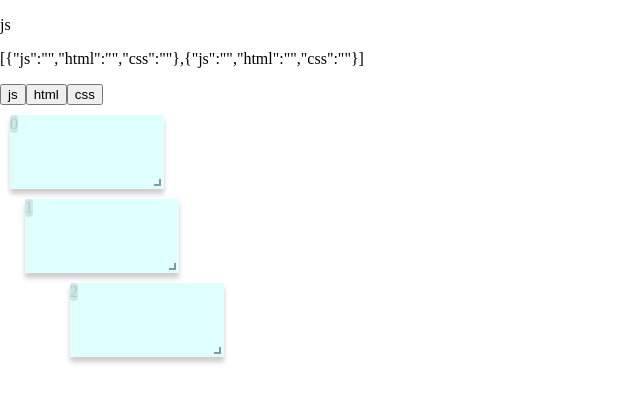
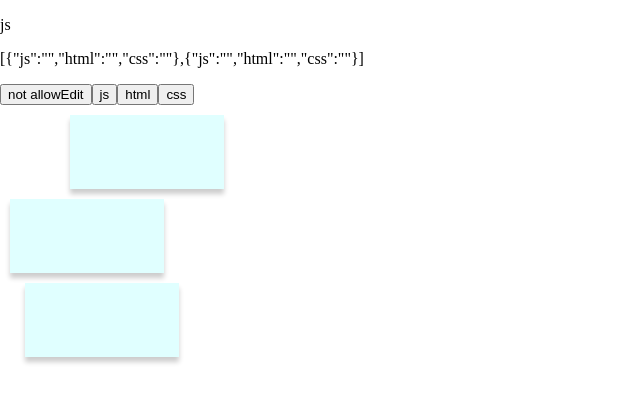
Before and after one commit to kayoroxa/spreadsite-0.1, a Next.js app: page /components/MainCells/MainCells in a window 1280 px wide. Shown: the top 402 px of the page, without its empty margins (0-640 px from the left). Built offline with nearby package versions, Linux system fonts and the light colour scheme.

Commit message:
alow edit

```diff
--- a/src/pages/components/InCell/InCell.tsx
+++ b/src/pages/components/InCell/InCell.tsx
@@ -19,6 +19,7 @@ interface IProps {
   setAllValues: Dispatch<SetStateAction<I_Code[]>>
   index: number
   mode: 'js' | 'html' | 'css'
+  allowEdit: boolean
 }
 
 type ValuesFunc = (prev: I_Code) => I_Code
@@ -28,6 +29,7 @@ export default function InCell({
   setAllValues,
   index,
   mode,
+  allowEdit,
 }: IProps) {
   function handleSetAllValues(index: number, valuesFunc: ValuesFunc) {
     setAllValues(prev => {
@@ -46,6 +48,7 @@ export default function InCell({
 
   return (
     <>
+      {allowEdit && (
         <span
           style={{
             position: 'absolute',
@@ -56,12 +59,15 @@ export default function InCell({
         >
           {index}
         </span>
+      )}
+
       <InsideBox
         value={allValues[index]}
         onValueChange={valueFunc => handleSetAllValues(index, valueFunc)}
         modeLang={mode}
         printBrothers={() => allValues}
         tryEval={tryEval}
+        allowEdit={allowEdit}
       />
     </>
   )
--- a/src/pages/components/InsideBox/InsideBox.tsx
+++ b/src/pages/components/InsideBox/InsideBox.tsx
@@ -15,6 +15,7 @@ interface Props {
   modeLang: 'js' | 'html' | 'css'
   printBrothers: Function
   tryEval: Function
+  allowEdit: boolean
 }
 
 InsideBox.defaultProps = {
@@ -24,7 +25,6 @@ InsideBox.defaultProps = {
 }
 
 const MainStyle = styled.div`
-  cursor: pointer;
   width: 100%;
   height: 100%;
   /* min-height: 100px; */
@@ -50,25 +50,27 @@ export default function InsideBox({
   modeLang,
   printBrothers,
   tryEval,
+  allowEdit,
 }: Props) {
   const [isEditing, setIsEditing] = useState(false)
   // console.log({ id: value, printBrothers: printBrothers() })
+  const showCode = !isEditing || !allowEdit
   return (
     <MainStyle
       onClick={() => setIsEditing(true)}
-      // style={{ cursor: 'pointer', width: '300px', border: '1px solid black' }}
+      style={{ cursor: allowEdit ? 'pointer' : 'default' }}
       cssInput={value.css}
     >
       {/* <div>{value.css}</div> */}
 
-      {modeLang === 'html' && !isEditing && (
+      {modeLang === 'html' && showCode && (
         <div dangerouslySetInnerHTML={{ __html: value.html }} />
       )}
-      {modeLang === 'css' && !isEditing && <div>{value.css}</div>}
-      {modeLang === 'js' && !isEditing && (
+      {modeLang === 'css' && showCode && <div>{value.css}</div>}
+      {modeLang === 'js' && showCode && (
         <div style={{ width: '100%' }}>{tryEval(value.js || '')}</div>
       )}
-      {isEditing && (
+      {isEditing && allowEdit && (
         <EditInPlace
           value={value[modeLang]}
           onChange={(value: ObjLang) =>
--- a/src/pages/components/MainCells/MainCells.tsx
+++ b/src/pages/components/MainCells/MainCells.tsx
@@ -6,11 +6,11 @@ import InCell from '../InCell'
 
 export default function MainCells() {
   const layout = [
-    { i: 'a', x: 0, y: 0, w: 11, h: 7 },
-    { i: 'b', x: 1, y: 0, w: 11, h: 7 },
-    { i: 'c', x: 4, y: 0, w: 11, h: 7 },
+    { i: 'a', x: 0, y: 0, w: 11, h: 7, static: true },
+    { i: 'b', x: 1, y: 0, w: 11, h: 7, static: true },
+    { i: 'c', x: 4, y: 0, w: 11, h: 7, static: true },
   ]
-
+  const [allowEdit, setAllowEdit] = useState(false)
   const [mode, setMode] = useState<'js' | 'html' | 'css'>('js')
 
   const [allValues, setAllValues] = useState<I_Code[]>([
@@ -30,12 +30,15 @@ export default function MainCells() {
     <div>
       <p>{mode}</p>
       <p>{JSON.stringify(allValues)}</p>
+      <button onClick={() => setAllowEdit(!allowEdit)}>
+        {allowEdit ? 'allowEdit' : 'not allowEdit'}
+      </button>
       <button onClick={() => setMode('js')}>js</button>
       <button onClick={() => setMode('html')}>html</button>
       <button onClick={() => setMode('css')}>css</button>
       <GridLayout
         className="layout"
-        compactType="No Compaction"
+        compactType={null}
         layout={layout}
         cols={80}
         rowHeight={2}
@@ -47,6 +50,7 @@ export default function MainCells() {
             setAllValues={setAllValues}
             index={0}
             mode={mode}
+            allowEdit={allowEdit}
           />
         </div>
         <div key="b">
@@ -55,6 +59,7 @@ export default function MainCells() {
             setAllValues={setAllValues}
             index={1}
             mode={mode}
+            allowEdit={allowEdit}
           />
         </div>
         <div key="c">
@@ -63,6 +68,7 @@ export default function MainCells() {
             setAllValues={setAllValues}
             index={2}
             mode={mode}
+            allowEdit={allowEdit}
           />
         </div>
       </GridLayout>
```
Lines whose indentation alone changed are shown as unchanged.
